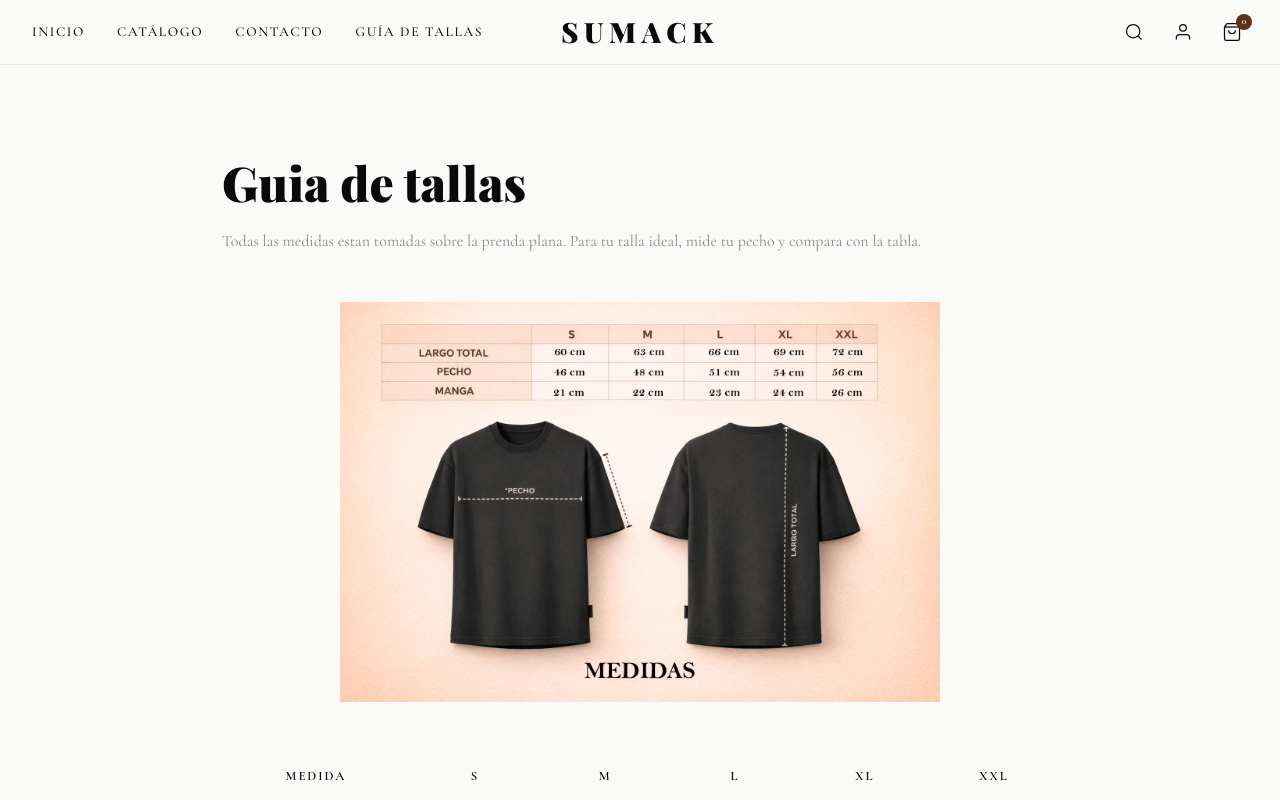
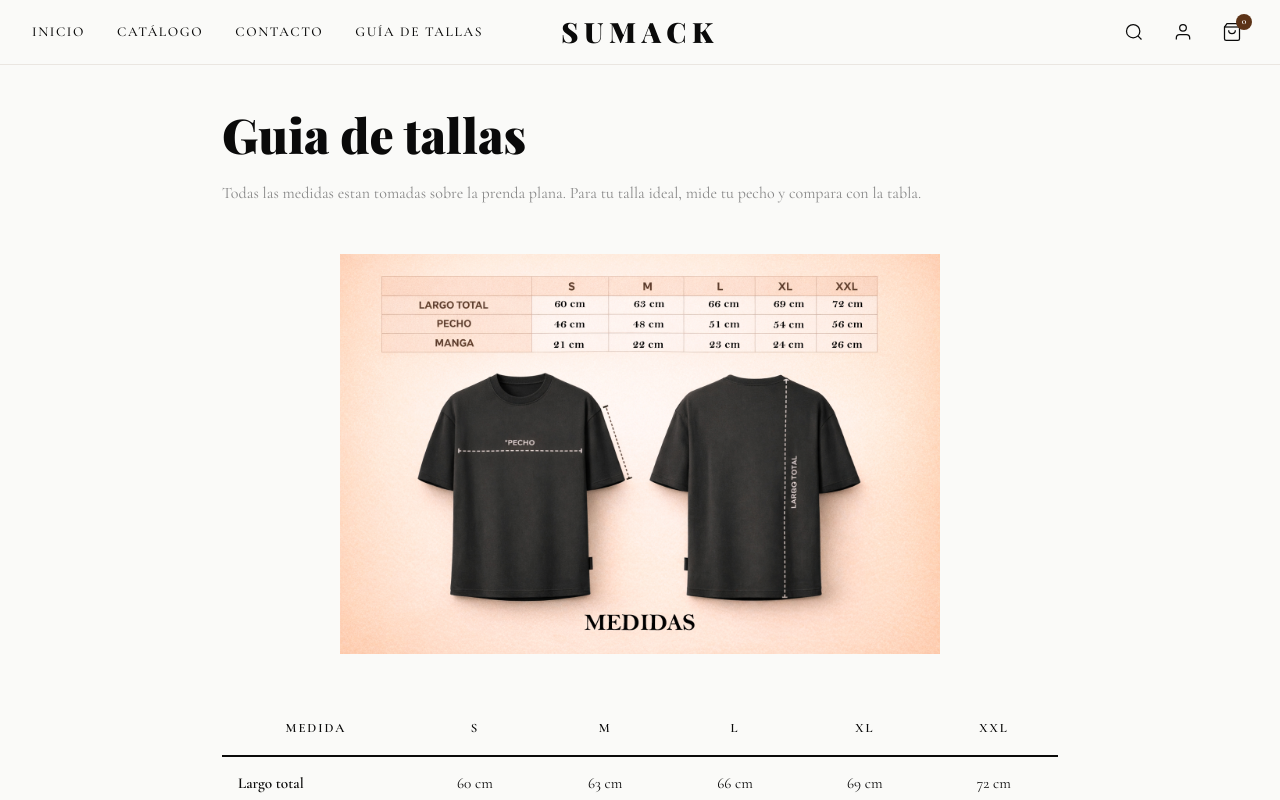
Before and after one commit to jhuniorhuamancuri123-debug/sumackmoda-web, a Next.js app: page /guia-de-tallas in a window 1280 px wide. Shown: the top 800 px of the page. Built offline with nearby package versions, Linux system fonts and the light colour scheme.

Commit message:
fix padding titulos paginas

```diff
--- a/app/globals.css
+++ b/app/globals.css
@@ -145,7 +145,7 @@ body { font-family: var(--font-body); background: var(--blanco); color: var(--ne
 .footer-bottom { max-width: 1400px; margin: 2rem auto 0; display: flex; justify-content: space-between; font-family: var(--font-body); font-size: 0.8rem; color: rgba(250,250,248,0.4); }
 
 .catalogo-page { padding-top: 64px; min-height: 100vh; }
-.catalogo-header { padding: 4rem 2rem 3rem; max-width: 1400px; margin: 0 auto; border-bottom: 1px solid var(--gris-claro); margin-bottom: 3rem; }
+.catalogo-header { padding: 1.5rem 2rem 2rem;; max-width: 1400px; margin: 0 auto; border-bottom: 1px solid var(--gris-claro); margin-bottom: 3rem; }
 .catalogo-titulo { font-family: var(--font-display); font-size: clamp(2rem, 4vw, 3rem); font-weight: 900; margin-bottom: 0.5rem; }
 .catalogo-subtitulo { font-family: var(--font-body); font-size: 1rem; color: var(--gris); }
 .catalogo-filtros { padding: 0 2rem; max-width: 1400px; margin: 0 auto 2rem; display: flex; gap: 0.5rem; flex-wrap: wrap; }
@@ -173,7 +173,7 @@ body { font-family: var(--font-body); background: var(--blanco); color: var(--ne
 .btn-agregar:hover { background: var(--marron); }
 
 .guia-page { padding-top: 64px; min-height: 100vh; }
-.guia-inner { max-width: 900px; margin: 0 auto; padding: 5rem 2rem; }
+.guia-inner { max-width: 900px; margin: 0 auto; padding: 2rem 2rem; }
 .guia-titulo { font-family: var(--font-display); font-size: clamp(2rem, 4vw, 3rem); font-weight: 900; margin-bottom: 0.5rem; }
 .guia-sub { font-family: var(--font-body); font-size: 1rem; color: var(--gris); margin-bottom: 3rem; }
 .guia-img { width: 100%; max-width: 600px; margin: 0 auto 3rem; display: block; }
@@ -184,7 +184,7 @@ body { font-family: var(--font-body); background: var(--blanco); color: var(--ne
 .tabla-tallas td:first-child { font-weight: 600; text-align: left; }
 
 .contacto-page { padding-top: 64px; min-height: 100vh; }
-.contacto-inner { max-width: 700px; margin: 0 auto; padding: 5rem 2rem; }
+.contacto-inner { max-width: 700px; margin: 0 auto; padding: 2rem 2rem; }
 .contacto-titulo { font-family: var(--font-display); font-size: clamp(2rem, 4vw, 3rem); font-weight: 900; margin-bottom: 0.5rem; }
 .contacto-sub { font-family: var(--font-body); font-size: 1rem; color: var(--gris); margin-bottom: 3rem; line-height: 1.7; }
 .contacto-opciones { display: grid; grid-template-columns: 1fr 1fr; gap: 1.5rem; }
```
